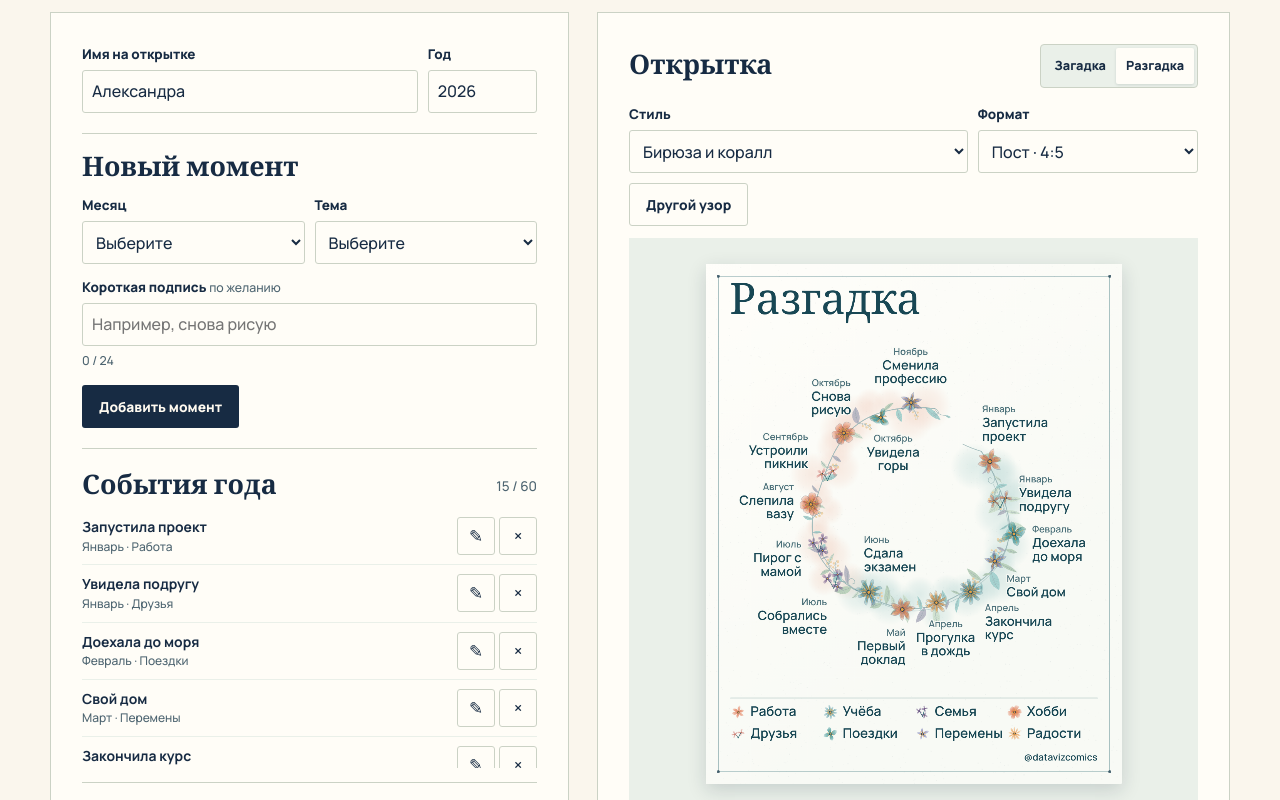
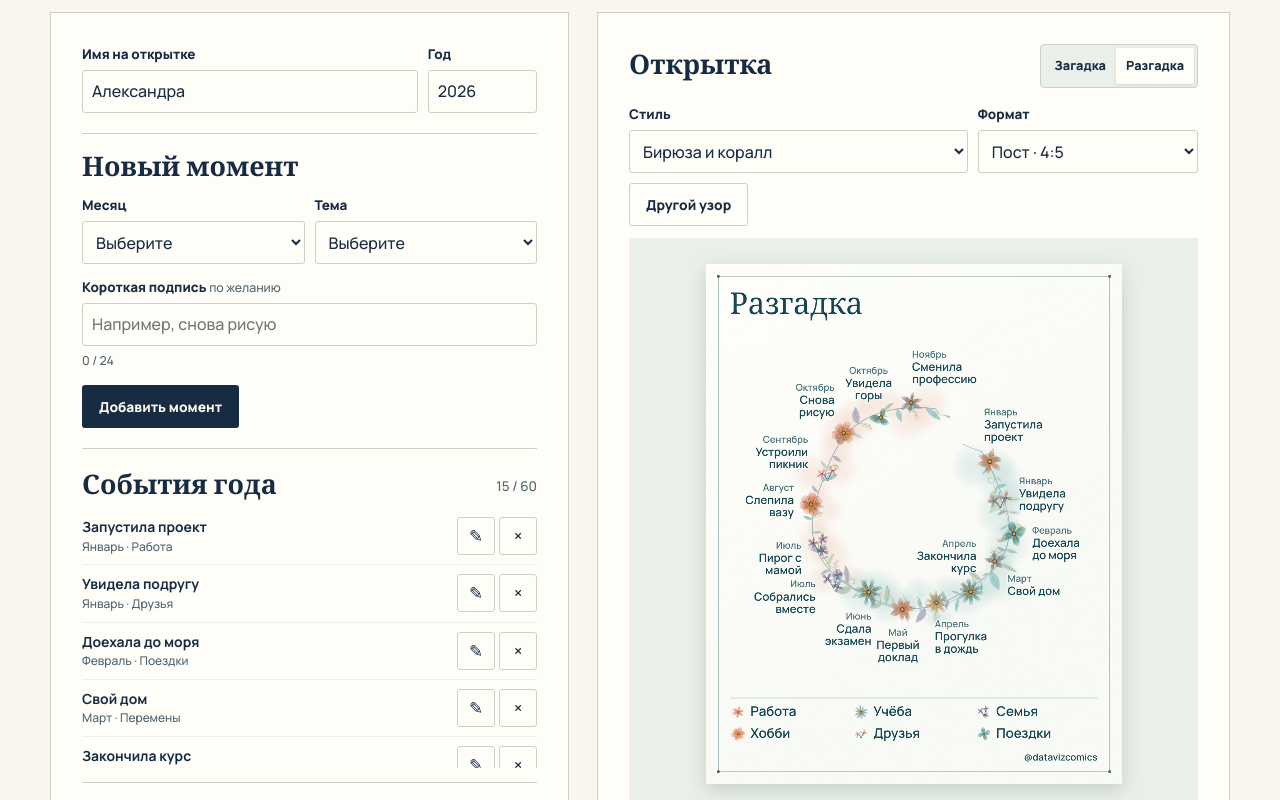
Before and after one commit to eolay/year-in-bloom, a plain HTML site: page index.html in a window 1280 px wide. Both pictures are taken after a click on the link "Посмотреть пример". Shown: the part 846-1646 px from the top of the page. Drawn offline with nearby package versions, Linux system fonts and the light colour scheme.

Commit message:
Refine postcard typography and legend

```diff
--- a/app.js
+++ b/app.js
@@ -7,9 +7,9 @@
   const defaultAppearance = {
     palette: "lagoon",
     format: "post",
-    captionSize: 13.5,
+    captionSize: 12,
     flowerSize: 112,
-    authorSize: 100,
+    authorSize: 140,
     seed: 1664357835
   };
   const author = get("author");
--- a/index.html
+++ b/index.html
@@ -94,7 +94,7 @@
             <summary>Расширенные настройки</summary>
             <div class="field">
               <label for="font-size">Размер подписей <output id="font-value" for="font-size"></output></label>
-              <input id="font-size" type="range" min="12" max="16" step=".5" value="13.5">
+              <input id="font-size" type="range" min="8" max="16" step=".5" value="12">
             </div>
             <div class="field">
               <label for="flower-size">Размер цветков <output id="flower-value" for="flower-size"></output></label>
@@ -102,7 +102,7 @@
             </div>
             <div class="field">
               <label for="author-size">Размер имени на «Загадке» <output id="author-value" for="author-size"></output></label>
-              <input id="author-size" type="range" min="65" max="165" value="100">
+              <input id="author-size" type="range" min="65" max="165" value="140">
             </div>
           </details>
         </div>
--- a/ornament.js
+++ b/ornament.js
@@ -6,7 +6,7 @@
   const maxLabelWidth = 97;
   const maxCharacters = 24;
   const maxEvents = 60;
-  const minCaptionSize = 12;
+  const minCaptionSize = 8;
   const maxCaptionSize = 16;
   const maxAuthorLength = 44;
   const formatHeights = {square: 1080, post: 1350, story: 1920};
@@ -19,6 +19,7 @@
   const months = ["Январь", "Февраль", "Март", "Апрель", "Май", "Июнь", "Июль", "Август", "Сентябрь", "Октябрь", "Ноябрь", "Декабрь"];
   const paletteNames = {"cobalt":"Кобальт и мандарин","herbarium":"Дымчато-синий гербарий","blue-poppy":"Голубой мак","lagoon":"Бирюза и коралл","meadow":"Полевой венок","rose":"Розовая ветка","porcelain":"Кобальтовая роспись","raspberry":"Бирюза, олива и малина","saffron":"Маки и шафран","scrollwork":"Бирюзовые завитки"};
   const themes = ["Работа", "Учёба", "Семья", "Хобби", "Друзья", "Поездки", "Перемены", "Радости"];
+  const excludedLegendThemes = new Set(["Перемены", "Радости"]);
   const palettes = {
     cobalt: {
       ground: "#192671", edge: "#10194a", shade: "#283d94", text: "#fff0cf", stem: "#e1cf79",
@@ -548,14 +549,15 @@
     const fontSize = preferred ? size : minCaptionSize;
     const lines = preferred || fitLabel(ctx, point.label, fontSize) || [point.label];
     const month = months[point.month];
-    ctx.font = "600 10px Manrope, sans-serif";
+    const monthSize = Math.max(7, Math.min(10, fontSize - 2));
+    ctx.font = labelFont(monthSize);
     const monthWidth = ctx.measureText(month).width;
     ctx.font = labelFont(fontSize);
     const lineHeight = fontSize + 1;
     const lineWidth = Math.max(0, ...lines.map(value => ctx.measureText(value).width));
-    return {lines, month, fontSize, lineHeight,
+    return {lines, month, monthSize, fontSize, lineHeight,
       width: Math.ceil(Math.max(monthWidth, Math.min(maxLabelWidth, lineWidth))),
-      height: Math.ceil(11 + lines.length * lineHeight)};
+      height: Math.ceil(monthSize + 1 + lines.length * lineHeight)};
   }
 
   function captionCandidates(point, caption, flowers, geometry) {
@@ -675,14 +677,15 @@
     ctx.textAlign = label.align;
     ctx.strokeStyle = palette.ground;
     ctx.lineWidth = 2.3;
-    ctx.font = "600 10px Manrope, sans-serif";
-    ctx.strokeText(label.month, x, label.y + 8);
+    ctx.font = labelFont(label.monthSize);
+    const monthY = label.y + label.monthSize - 2;
+    ctx.strokeText(label.month, x, monthY);
     ctx.fillStyle = ink;
-    ctx.fillText(label.month, x, label.y + 8);
+    ctx.fillText(label.month, x, monthY);
     ctx.font = labelFont(label.fontSize);
     ctx.fillStyle = palette.text;
     label.lines.forEach((value, i) => {
-      const y = label.y + 9 + (i + 1) * label.lineHeight;
+      const y = monthY + 1 + (i + 1) * label.lineHeight;
       ctx.strokeText(value, x, y, maxLabelWidth);
       ctx.fillText(value, x, y, maxLabelWidth);
     });
@@ -690,12 +693,13 @@
   }
 
   function drawLegend(ctx, used, palette, patternSeed, geometry) {
+    if (!used.length) return;
     rule(ctx, 26, 414, geometry.divider, palette.stem, .42);
-    const columns = Math.min(4, used.length);
+    const columns = 3;
     const columnWidth = 390 / columns;
     used.forEach((kind, i) => {
       const x = 24 + (i % columns) * columnWidth;
-      const y = geometry.divider + (used.length > 4 ? 19 + 23 * Math.floor(i / columns) : 27);
+      const y = geometry.divider + (used.length > columns ? 19 + 23 * Math.floor(i / columns) : 27);
       drawMoment(ctx, x + 10, y - 4, 7.3, kind, palette, patternSeed);
       text(ctx, themes[kind], x + 23, y, "600 14px Manrope, sans-serif", palette.text);
     });
@@ -726,7 +730,7 @@
 
   function drawReveal(ctx, layout, labels, palette, page, pageCount, geometry) {
     const selected = new Set(labels.map(label => label.point.id));
-    text(ctx, "Разгадка", 25, 53, '500 46px "Cormorant Garamond", Georgia, serif', palette.text);
+    text(ctx, "Разгадка", 25, 53, '500 32px "Cormorant Garamond", Georgia, serif', palette.text);
     if (pageCount > 1) {
       text(ctx, (page + 1) + " / " + pageCount, 414, 46, "600 13px Manrope, sans-serif", palette.text, "right");
     }
@@ -740,7 +744,9 @@
     for (const label of labels) drawLabel(ctx, label, palette);
 
     if (page === 0) {
-      const used = Array.from(new Set(layout.points.map(point => point.theme))).sort((a, b) => a - b);
+      const used = Array.from(new Set(layout.points.map(point => point.theme)))
+        .filter(kind => !excludedLegendThemes.has(themes[kind]))
+        .sort((a, b) => a - b);
       drawLegend(ctx, used, palette, layout.seed, geometry);
     }
     return labels.map(({point}) => months[point.month] + ", " + themes[point.theme] + " — " + point.label).join(". ");
```
